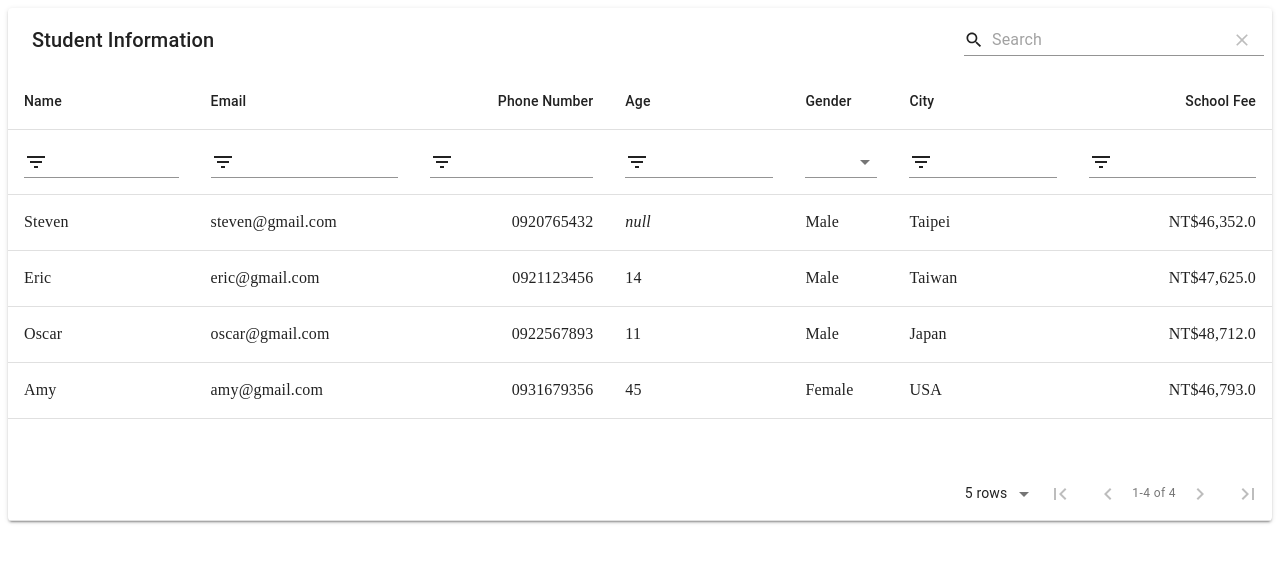
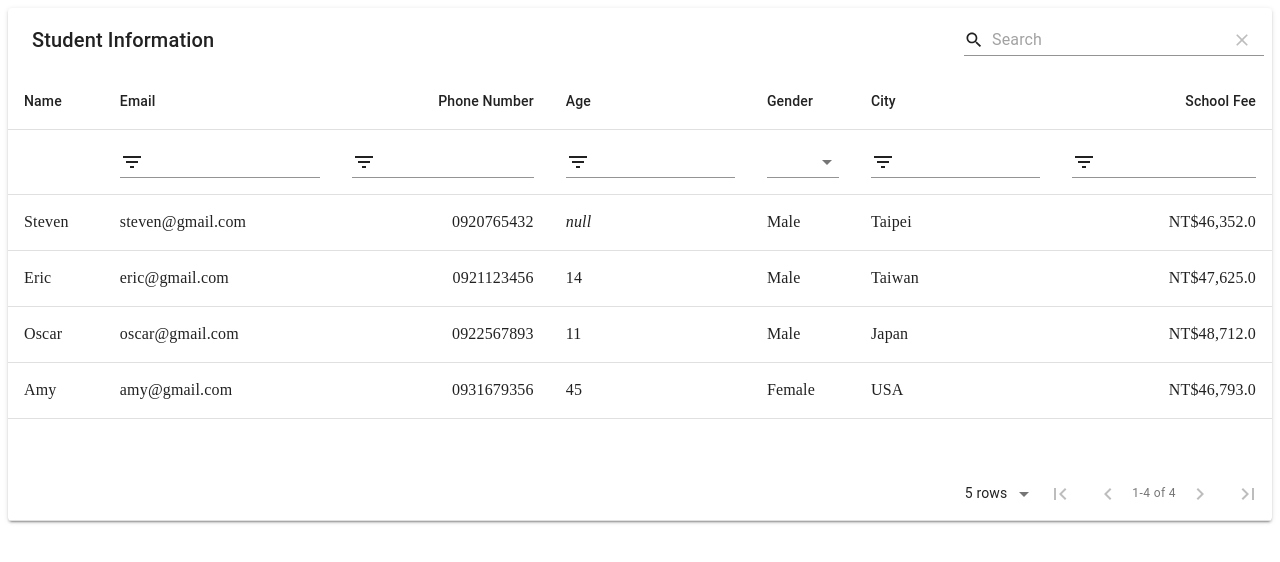
Before and after one commit to pluto123/material_table, a React (Create React App) app: page / in a window 1280 px wide. Shown: the top 562 px of the page. Built offline with nearby package versions, Linux system fonts and the light colour scheme.

Commit message:
開關某欄位的 filter 功能

```diff
--- a/src/App.js
+++ b/src/App.js
@@ -50,7 +50,7 @@ function App() {
   }
 
   const columns = [
-    { title: "Name", field: "name", sorting: true, customSort: (a, b) => a.name.length - b.name.length },
+    { title: "Name", field: "name", sorting: true, customSort: (a, b) => a.name.length - b.name.length, filtering: false },
     { title: "Email", field: "email" },
     { title: "Phone Number", field: "phone", align: 'right' }, // align: [right | center | left]
     { title: "Age", field: "age", emptyValue: ()=><em>null</em>, searchable: false/*. defaultSort: "asc"*/},
```
